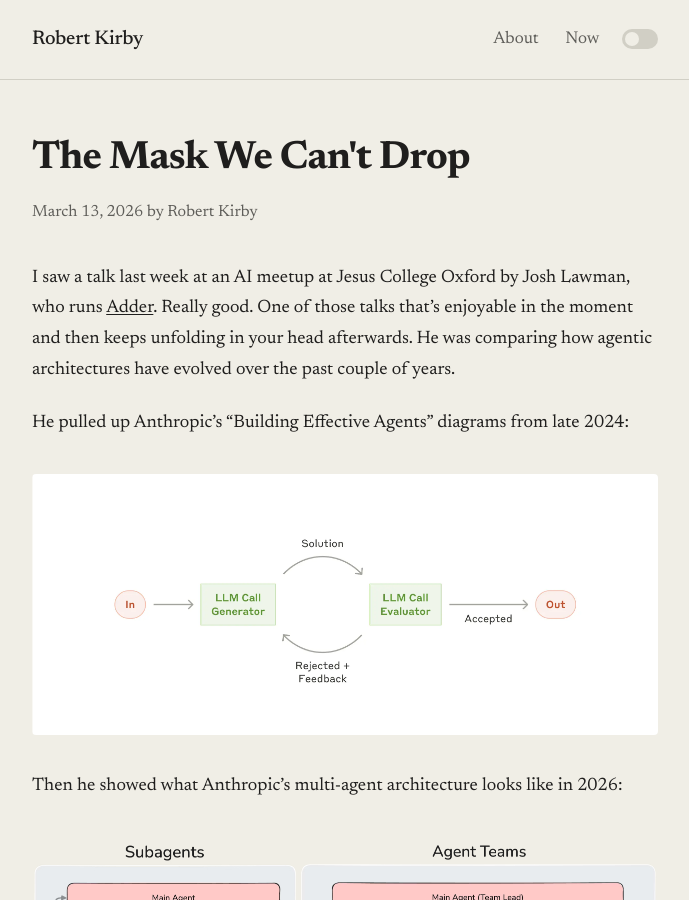
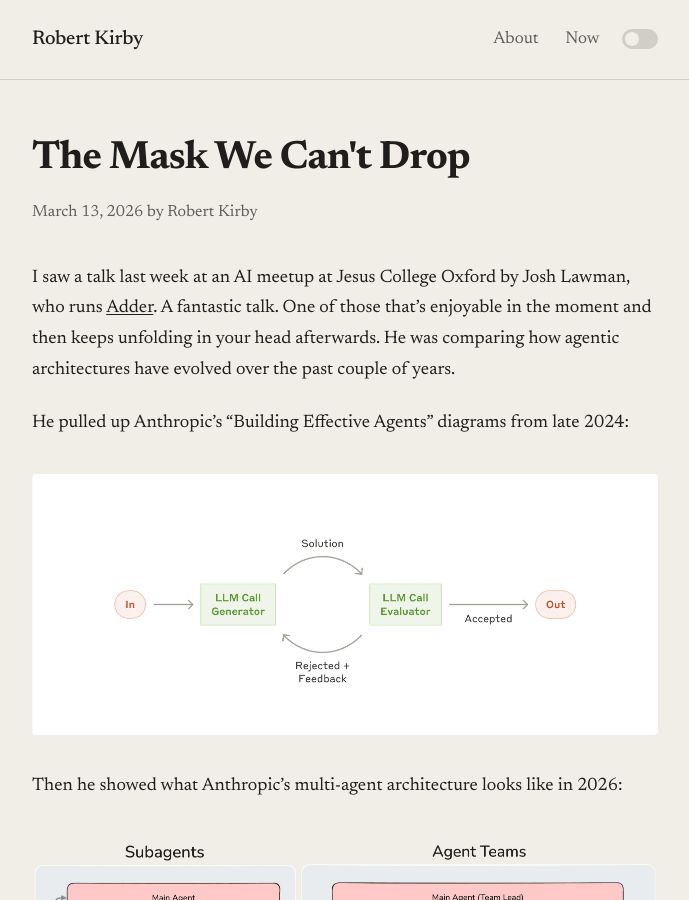
Before and after one commit to rob137/rob137.github.io, a Jekyll site: the page built from _posts/2026-03-13-the-mask-we-cant-drop.md, in a window 1280 px wide and 900 px high. Shown: the whole window, without its empty margins (295-984 px from the left). Built offline with Jekyll 4.4.1, drawn with Linux system fonts in a browser that asks for light colours.

Commit message:
Really good -> A fantastic talk
Co-Authored-By: Claude Opus 4.5 <noreply@anthropic.com>

```diff
--- a/_posts/2026-03-13-the-mask-we-cant-drop.md
+++ b/_posts/2026-03-13-the-mask-we-cant-drop.md
@@ -6,7 +6,7 @@ tags: [ai, agentic, architecture, context-windows, bitter-lesson]
 excerpt: "Agentic systems are getting complicated. Two forces might reverse that. Unless context windows are a hard constraint."
 ---
 
-I saw a talk last week at an AI meetup at Jesus College Oxford by Josh Lawman, who runs [Adder](https://www.adder.dev/). Really good. One of those talks that's enjoyable in the moment and then keeps unfolding in your head afterwards. He was comparing how agentic architectures have evolved over the past couple of years.
+I saw a talk last week at an AI meetup at Jesus College Oxford by Josh Lawman, who runs [Adder](https://www.adder.dev/). A fantastic talk. One of those that's enjoyable in the moment and then keeps unfolding in your head afterwards. He was comparing how agentic architectures have evolved over the past couple of years.
 
 He pulled up Anthropic's "Building Effective Agents" diagrams from late 2024:
 
```
